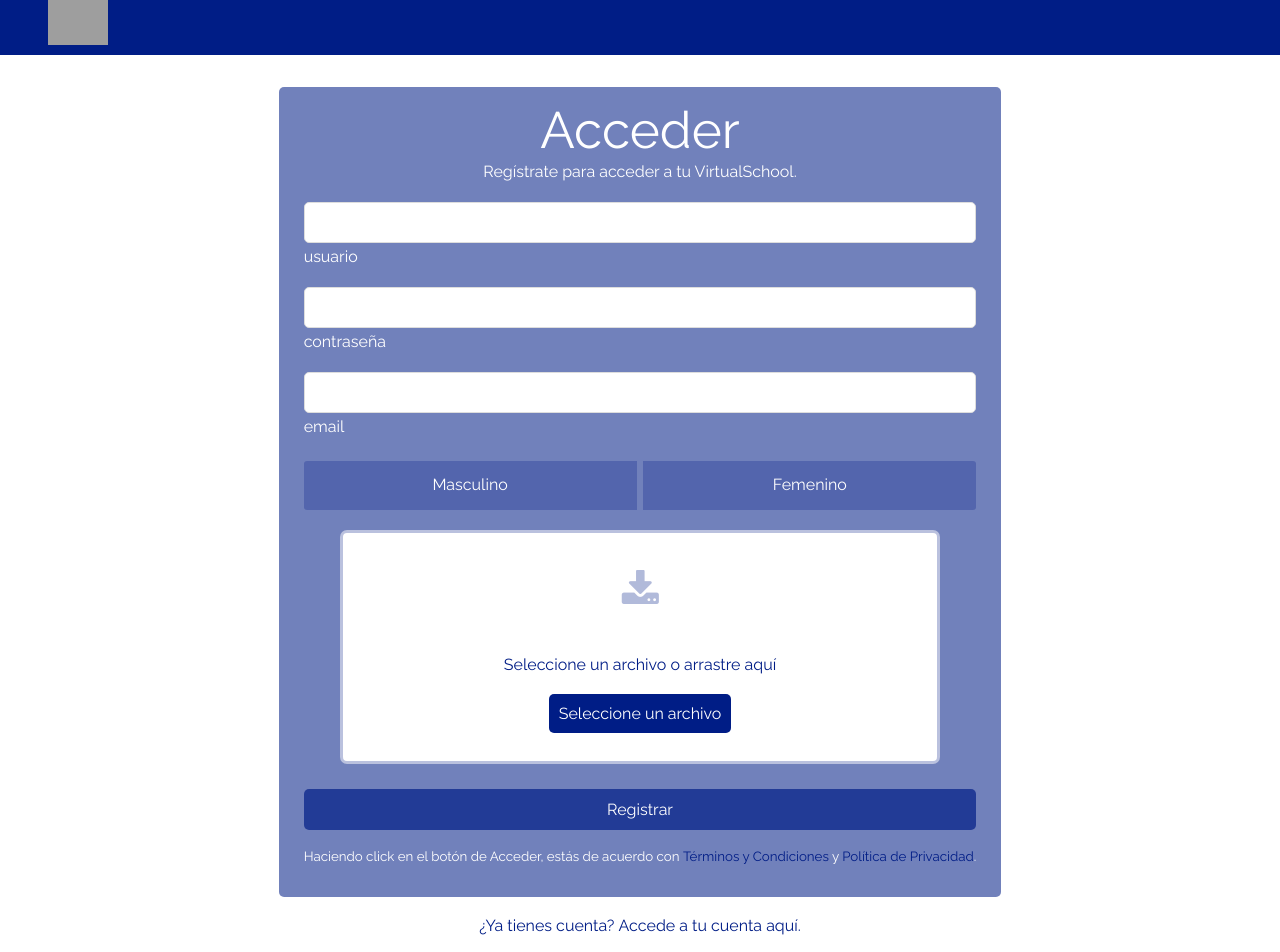
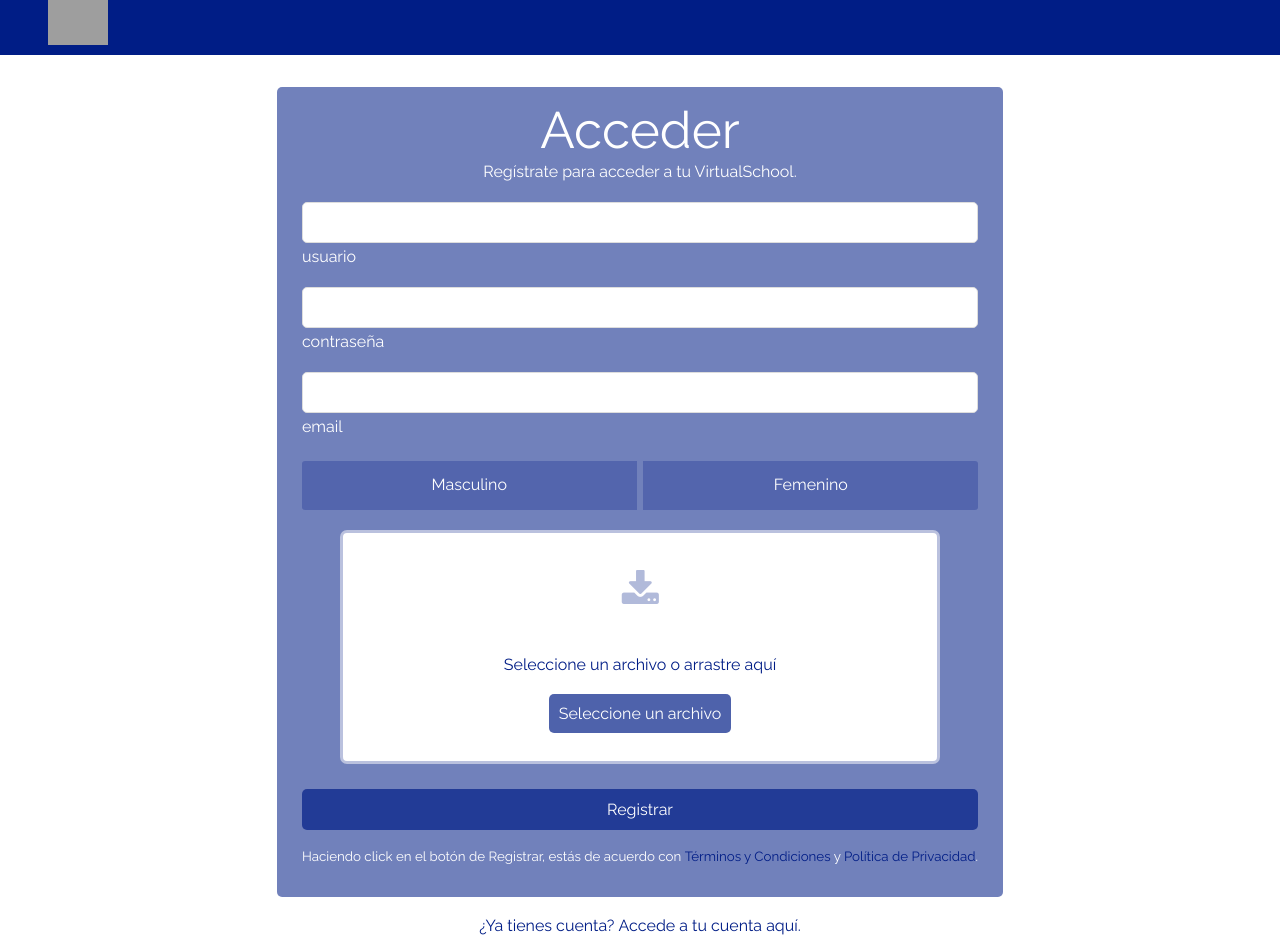
Before and after one commit to 12jaime12/VirtualSchool, a React (Vite) app: page /register in a window 1280 px wide. Shown: the top 952 px of the page. Built offline with nearby package versions, Linux system fonts and the light colour scheme; grey boxes are pictures that could not be loaded.

Commit message:
diseñoregister

```diff
--- a/src/pages/Register/Register.css
+++ b/src/pages/Register/Register.css
@@ -70,7 +70,7 @@ a {
   width: 100%;
   padding: 10px;
   margin-top: 25px;
-  background: #001d86;
+  background: #001d86B1;
   color: #fff;
   cursor: pointer;
   border-radius: 5px;
@@ -94,12 +94,13 @@ a {
 
 .form-wrap .bottom-text a:hover {
   text-decoration: underline;
+  color: #001d86;
 }
 
 .parrafoLogin {
   text-align: center;
   margin-top: 15px;
-  color: #001d86
+  color: #001d86;
 }
 
 footer a {
@@ -152,6 +153,12 @@ a {
   color: #001d86;
 }
 
+a:hover{
+  color: #001d86;
+  text-decoration: underline;
+
+}
+
 .anchorCustom {
-  color: #001d86;
+  color:#001d86;
 }
--- a/src/pages/Register/Register.jsx
+++ b/src/pages/Register/Register.jsx
@@ -127,7 +127,7 @@ const Register = () => {
           </div>
           <p className="bottom-text">
             <small>
-              Haciendo click en el botón de Acceder, estás de acuerdo con{" "}
+              Haciendo click en el botón de Registrar, estás de acuerdo con{" "}
               <Link className="anchorCustom">Términos y Condiciones</Link> y{" "}
               <Link className="anchorCustom">Política de Privacidad</Link>.
             </small>
```
